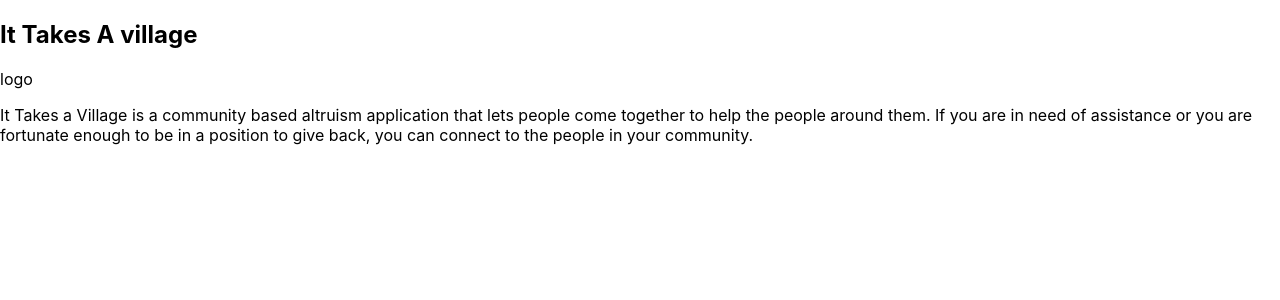
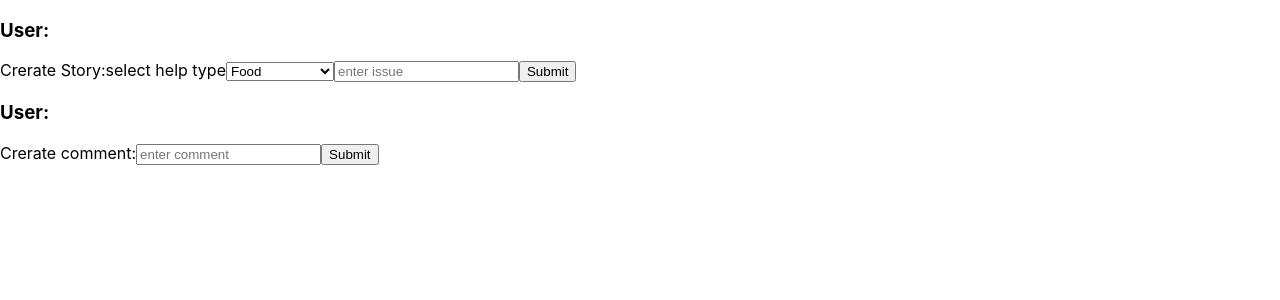
Before and after one commit to brendenrdowd/itTakesAVillage-client, a React (Create React App) app: page /create in a window 1280 px wide. Before the commit this address led to /. Shown: the top 300 px of the page. Built offline with nearby package versions, Linux system fonts and the light colour scheme.

Commit message:
setup initial comps for story and comments modified context and state

```diff
--- a/src/components/CreateCommentForm/CreateCommentForm.js
+++ b/src/components/CreateCommentForm/CreateCommentForm.js
@@ -1,15 +1,44 @@
-import React, { Component } from 'react'
+import React, { Component } from "react";
+import Context from "../../contexts/ApiContext";
 
 export class CreateCommentForm extends Component {
   // grab parent story from props
+
   // user from context
+  static contextType = Context;
+  constructor(props) {
+    super(props);
+    this.state = {
+      comment: "",
+    };
+  }
+
+  handleCommentChange = (event) => {
+    this.setState({ comment: event.target.value });
+  };
+
+  handleSubmit = (event) => {
+    console.log(this.state.comment);
+    event.preventDefault();
+  };
+
   render() {
     return (
-      <form>
+      <form onSubmit={this.handleSubmit}>
+        <h3>User: {this.context.username}</h3>
         {/* input for comment */}
+        <label>Crerate comment:</label>
+        <input
+          type="text"
+          value={this.state.value}
+          placeholder="enter comment"
+          onChange={this.handleCommentChange}
+          required
+        />
+        <input type="submit" value="Submit" />
       </form>
-    )
+    );
   }
 }
 
-export default CreateCommentForm
+export default CreateCommentForm;
--- a/src/components/CreateStoryForm/CreateStoryForm.js
+++ b/src/components/CreateStoryForm/CreateStoryForm.js
@@ -1,15 +1,60 @@
-import React, { Component } from 'react'
+import React, { Component } from "react";
+import Context from "../../contexts/ApiContext";
 
 export class CreateStoryForm extends Component {
   // grab user data from context?
+  static contextType = Context;
+  constructor(props) {
+    super(props);
+    this.state = {
+      selectValue: "food",
+      textValue: "",
+    };
+  }
+
+  handleTextChange = (event) => {
+    this.setState({ textValue: event.target.value });
+  };
+
+  handleSelectorChange = (event) => {
+    this.setState({ selectValue: event.target.value });
+  };
+
+  handleSubmit = (event) => {
+    console.log(this.state.selectValue);
+    console.log(this.state.textValue);
+    event.preventDefault();
+    // const story = {
+    //   stories: event.target.
+    // }
+  };
+
   render() {
     return (
-      <form>
+      <form onSubmit={this.handleSubmit}>
+        <h3>User: {this.context.username}</h3>
+        <label>Crerate Story:</label>
+        {/* drop down for keywords */}
+        <label>
+          select help type
+          <select value={this.state.value} onChange={this.handleSelectorChange}>
+            <option value="food">Food</option>
+            <option value="clothes">Clothes</option>
+            <option value="transport">Transportation</option>
+          </select>
+        </label>
         {/* input for issue */}
-        {/* drop down for keywords */}
+        <input
+          type="text"
+          value={this.state.value}
+          placeholder="enter issue"
+          onChange={this.handleTextChange}
+          required
+        />
+        <input type="submit" value="Submit" />
       </form>
-    )
+    );
   }
 }
 
-export default CreateStoryForm
+export default CreateStoryForm;
--- a/src/components/app/App.js
+++ b/src/components/app/App.js
@@ -1,72 +1,74 @@
-import React, { Component } from 'react';
-import { Route, Switch } from 'react-router-dom'
-import ApiContext from '../../contexts/ApiContext'
-import PrivateRoute from '../Utils/PrivateRoute'
-import PublicOnlyRoute from '../Utils/PublicOnlyRoute'
+import React, { Component } from "react";
+import { Route, Switch } from "react-router-dom";
+import ApiContext from "../../contexts/ApiContext";
+import PrivateRoute from "../Utils/PrivateRoute";
+import PublicOnlyRoute from "../Utils/PublicOnlyRoute";
 // import all the routes
-import DashboardPage from '../../routes/DashboardPage/DashboardPage'
-import LandingPage from '../../routes/LandingPage/LandingPage'
-import LoginPage from '../../routes/LoginPage/LoginPage'
-import NotFoundPage from '../../routes/NotFoundPage/NotFoundPage'
-import RegistrationPage from '../../routes/RegistrationPage/RegistrationPage'
-import CreateStoryPage from '../../routes/CreateStoryPage/CreateStoryPage'
-import PoliciesPage from '../../routes/PoliciesPage/PoliciesPage'
-import StoryPage from '../../routes/StoryPage/StoryPage'
-import './App.css'
+import DashboardPage from "../../routes/DashboardPage/DashboardPage";
+import LandingPage from "../../routes/LandingPage/LandingPage";
+import LoginPage from "../../routes/LoginPage/LoginPage";
+import NotFoundPage from "../../routes/NotFoundPage/NotFoundPage";
+import RegistrationPage from "../../routes/RegistrationPage/RegistrationPage";
+import CreateStoryPage from "../../routes/CreateStoryPage/CreateStoryPage";
+import PoliciesPage from "../../routes/PoliciesPage/PoliciesPage";
+import StoryPage from "../../routes/StoryPage/StoryPage";
+import "./App.css";
 
 class App extends Component {
   // what is our state going to look like?
   state = {
     error: "",
-    hasError: false
-  }
+    hasError: false,
+    story: [],
+    comment: [],
+  };
+
+  addComment = (comment) => {
+    this.setState({
+      comment: [...this.state.comment, comment],
+    });
+  };
+
+  addStory = (story) => {
+    this.setState({
+      story: [...this.state.story, story],
+    });
+  };
 
   render() {
     // what is our context going to look like?
-    const value = {}
+    const value = {
+      stories: this.state.stories,
+      comments: this.state.comments,
+      addStory: this.addStory,
+      addComment: this.addComment,
+    };
     return (
       <ApiContext.Provider value={value}>
         <div className="App container">
           <main>
-            {this.state.hasError && <p className='red'>{this.state.error}</p>}
+            {this.state.hasError && <p className="red">{this.state.error}</p>}
             <Switch>
+              <PublicOnlyRoute exact path={"/"} component={LandingPage} />
+              <PublicOnlyRoute path={"/login"} component={LoginPage} />
               <PublicOnlyRoute
-                exact
-                path={'/'}
-                component={LandingPage}
-              />
-              <PublicOnlyRoute
-                path={'/login'}
-                component={LoginPage}
-              />
-              <PublicOnlyRoute
-                path={'/register'}
+                path={"/register"}
                 component={RegistrationPage}
               />
+              <Route path={"/dashboard"} component={DashboardPage} />
+              {/* <PrivateRoute path="/create" component={CreateStoryPage} /> */}
               <Route
-                path={'/dashboard'}
-                component={DashboardPage}
+                path="/create"
+                render={(props) => <CreateStoryPage {...props} />}
               />
-              <PrivateRoute
-                path="/create"
-                component={CreateStoryPage}
-              />
-              <Route
-                path="/story/:id"
-                component={StoryPage}
-              />
-              <Route
-                path="/policies"
-                component={PoliciesPage}
-              />
-              <Route
-                component={NotFoundPage}
-              />
+              <Route path="/story/:id" component={StoryPage} />
+              <Route path="/policies" component={PoliciesPage} />
+              <Route component={NotFoundPage} />
             </Switch>
           </main>
         </div>
       </ApiContext.Provider>
-    )
+    );
   }
 }
 
--- a/src/contexts/ApiContext.js
+++ b/src/contexts/ApiContext.js
@@ -1,3 +1,8 @@
-import React from 'react'
+import React from "react";
 
-export default React.createContext({})
+export default React.createContext({
+  stories: [],
+  comments: [],
+  handleAddStory: () => {},
+  handleAddComment: () => {},
+});
--- a/src/routes/CreateStoryPage/CreateStoryPage.js
+++ b/src/routes/CreateStoryPage/CreateStoryPage.js
@@ -1,14 +1,16 @@
-import React, { Component } from 'react'
-import CraeteStoryForm from '../../components/CreateStoryForm/CreateStoryForm'
+import React, { Component } from "react";
+import CreateStoryForm from "../../components/CreateStoryForm/CreateStoryForm";
+import CreateCommentForm from "../../components/CreateCommentForm/CreateCommentForm";
 
 export class CreateStoryPage extends Component {
   render() {
     return (
       <div>
-
+        <CreateStoryForm />
+        <CreateCommentForm />
       </div>
-    )
+    );
   }
 }
 
-export default CreateStoryPage
+export default CreateStoryPage;
--- a/src/routes/StoryPage/StoryPage.js
+++ b/src/routes/StoryPage/StoryPage.js
@@ -1,17 +1,17 @@
-import React, { Component } from 'react'
-import CreateCommentForm from '../../components/CreateCommentForm/CreateCommentForm'
+import React, { Component } from "react";
+import CreateCommentForm from "../../components/CreateCommentForm/CreateCommentForm";
 
 export class StoryPage extends Component {
   render() {
     return (
       <section>
         {/* card itself */}
-        {CreateCommentForm}
+        {/* CreateCommentForm */}
         {/* comments */}
         {/* resolution? */}
       </section>
-    )
+    );
   }
 }
 
-export default StoryPage
+export default StoryPage;
```
Also changed, not shown: src/index.js (+8 -7 lines).
